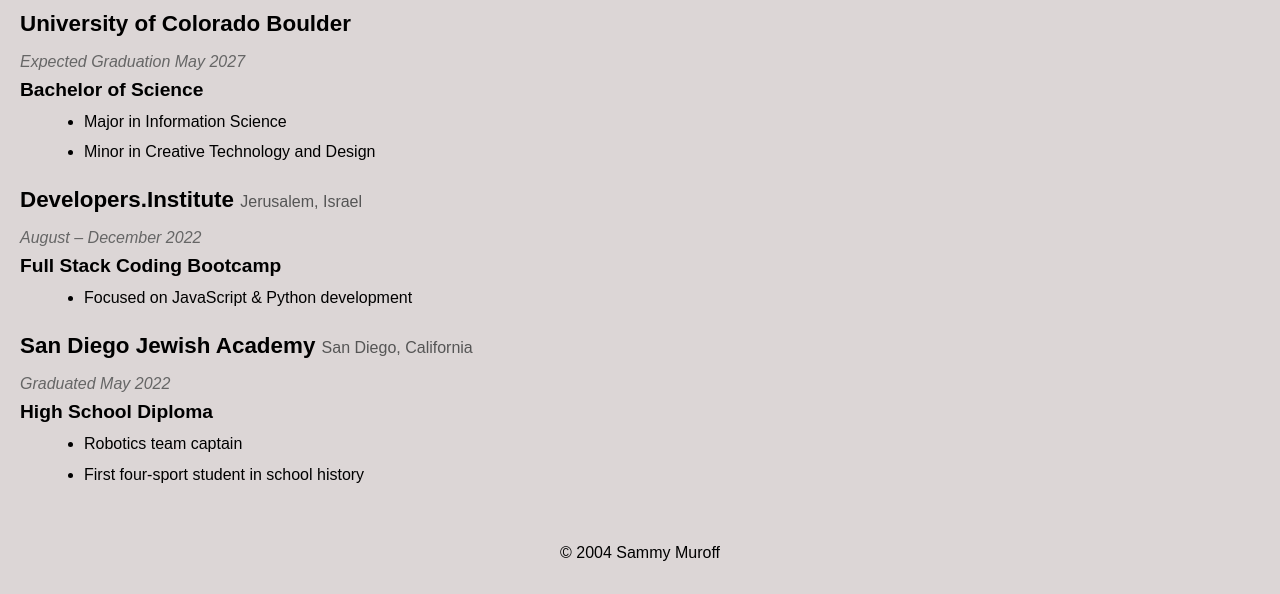
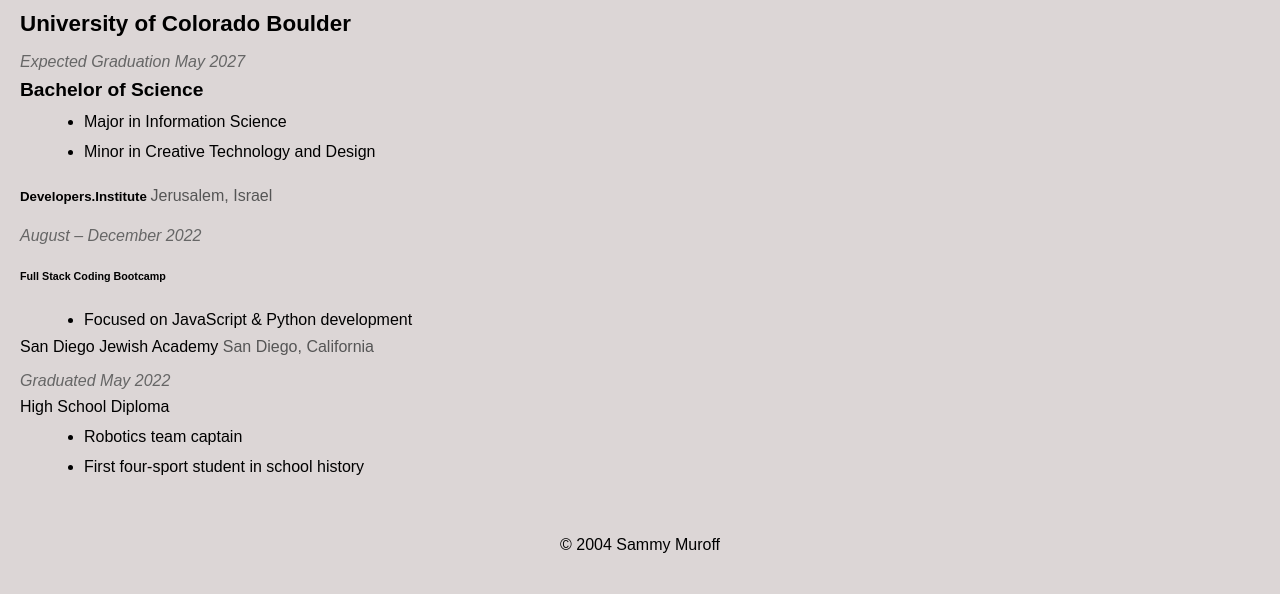
Before and after one commit to shmelly22/Portfolio, a plain HTML site: page Education.html in a window 1280 px wide. Shown: the part 206-800 px from the top of the page. Drawn offline with Linux system fonts and the light colour scheme.

Commit message:
Update Education.html

```diff
--- a/Education.html
+++ b/Education.html
@@ -37,18 +37,18 @@
       </div>
 
       <div class="edu">
-        <h3>Developers.Institute <span class="location">Jerusalem, Israel</span></h3>
+        <h5>Developers.Institute <span class="location">Jerusalem, Israel</span></h5>
         <p class="date">August – December 2022</p>
-        <h4>Full Stack Coding Bootcamp</h4>
+        <h6>Full Stack Coding Bootcamp</h6>
         <ul>
           <li>Focused on JavaScript & Python development</li>
         </ul>
       </div>
 
       <div class="edu">
-        <h3>San Diego Jewish Academy <span class="location">San Diego, California</span></h3>
+        <h7>San Diego Jewish Academy <span class="location">San Diego, California</span></h7>
         <p class="date">Graduated May 2022</p>
-        <h4>High School Diploma</h4>
+        <h8>High School Diploma</h8>
         <ul>
           <li>Robotics team captain</li>
           <li>First four-sport student in school history</li>
@@ -63,4 +63,5 @@
     <p>&copy; 2004 Sammy Muroff</p>
   </footer>
 </body>
+
 </html>
```
